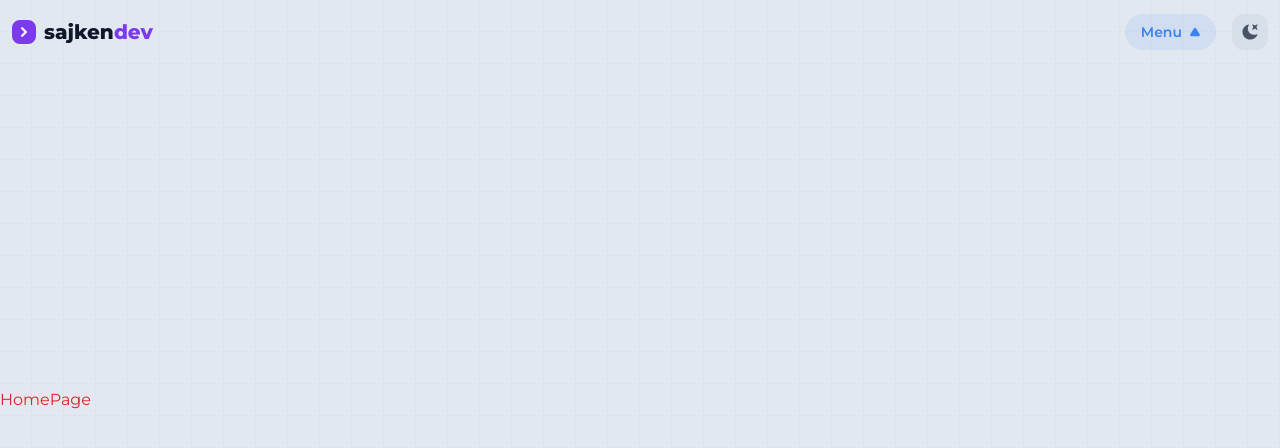
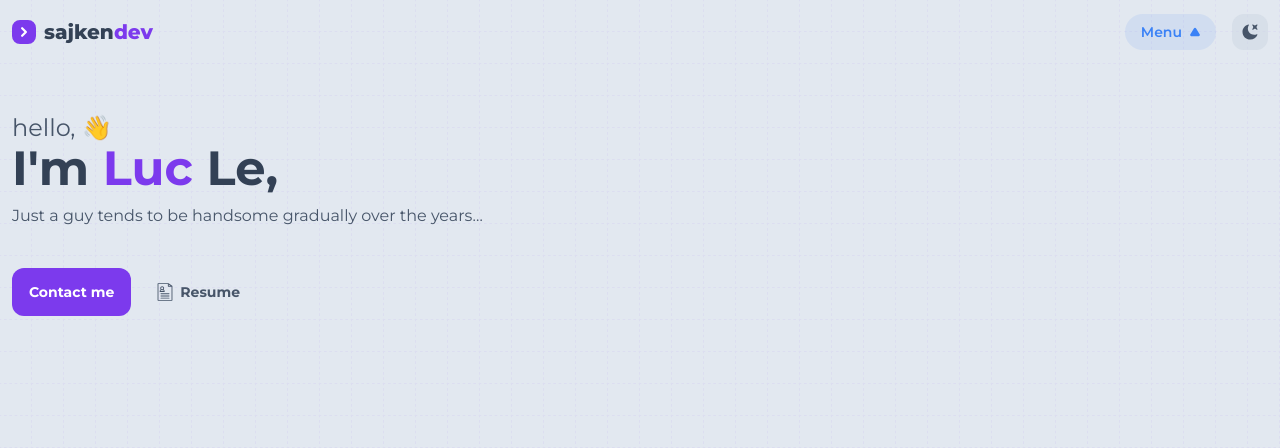
Before and after one commit to lesordev/luclt.dev, a Next.js app: page / in a window 1280 px wide. Shown: the top 448 px of the page. Built offline with nearby package versions, Linux system fonts and the light colour scheme.

Commit message:
init hero container

```diff
--- a/src/assets/icons/index.ts
+++ b/src/assets/icons/index.ts
@@ -2,4 +2,5 @@ export { default as SunFilledIcon } from './sun-filled.svg';
 export { default as MoonFilledIcon } from './moon-filled.svg';
 export { default as TerminalFilledIcon } from './terminal-filled.svg';
 export { default as TriangleFilledIcon } from './triangle-filled.svg';
-export { default as ArrowLeftIcon } from './arrow-left.svg';
+export { default as ChevronLeftIcon } from './arrow-left.svg';
+export { default as ResumeOutlineIcon } from './resume-outline.svg';
--- /dev/null
+++ b/src/features/home/containers/HeroContainer.tsx
@@ -0,0 +1,74 @@
+import { useEffect } from 'react';
+import clsx from 'clsx';
+import { m, useAnimationControls } from 'framer-motion';
+import Link from 'next/link';
+
+import { ResumeOutlineIcon } from '#/assets/icons';
+import { Button } from '#/shared/components/Button';
+
+export const HeroContainer = () => {
+  const animate = useAnimationControls();
+
+  useEffect(() => {
+    animate.start((i) => ({
+      x: [-32, 0],
+      opacity: [0, 1],
+      transition: {
+        delay: 0.1 * i,
+      },
+    }));
+  }, [animate]);
+
+  return (
+    <section className="px-3 pt-28">
+      <div>
+        <m.div
+          className={clsx('text-2xl text-slate-600', 'dark:text-slate-400')}
+          initial={{ opacity: 0 }}
+          animate={animate}
+          custom={0}
+        >
+          <span>hello, </span>
+          <span>👋</span>
+        </m.div>
+
+        <m.div
+          className="text-5xl font-bold"
+          initial={{ opacity: 0 }}
+          animate={animate}
+          custom={1}
+        >
+          <span>I&apos;m </span>
+          <span className="text-accent-600">Luc </span>
+          <span>Le,</span>
+        </m.div>
+
+        <m.div
+          className={clsx('mt-3 text-slate-600', 'dark:text-slate-400')}
+          initial={{ opacity: 0 }}
+          animate={animate}
+          custom={2}
+        >
+          Just a guy tends to be handsome gradually over the years…
+        </m.div>
+
+        <div className="mt-10 flex gap-2 text-sm font-semibold">
+          <m.div initial={{ opacity: 0 }} animate={animate} custom={3}>
+            <Link href="/works/contact">
+              <Button>Contact me</Button>
+            </Link>
+          </m.div>
+
+          <m.div initial={{ opacity: 0 }} animate={animate} custom={4}>
+            <Link href="/">
+              <Button type="ghost">
+                <ResumeOutlineIcon className="text-lg" />
+                <span>Resume</span>
+              </Button>
+            </Link>
+          </m.div>
+        </div>
+      </div>
+    </section>
+  );
+};
--- a/src/layouts/MainLayout/index.tsx
+++ b/src/layouts/MainLayout/index.tsx
@@ -11,7 +11,7 @@ type MainLayoutProps = PropsWithChildren & {
 export const MainLayout = ({ children }: MainLayoutProps) => {
   return (
     <>
-      <header className="fixed h-16 w-full">
+      <header className="fixed z-50 h-16 w-full">
         <div className="mx-auto flex h-full max-w-7xl items-center justify-between px-3">
           <div className="flex items-center gap-4">
             <Logo />
--- a/src/pages/index.tsx
+++ b/src/pages/index.tsx
@@ -1,7 +1,9 @@
+import { HeroContainer } from '#/features/home/containers/HeroContainer';
+
 export default function HomePage() {
   return (
-    <section className="flex h-screen items-center text-red-600">
-      HomePage
-    </section>
+    <>
+      <HeroContainer />
+    </>
   );
 }
--- /dev/null
+++ b/src/shared/components/Button.tsx
@@ -0,0 +1,29 @@
+import type { PropsWithChildren } from 'react';
+import clsx from 'clsx';
+
+type ButtonProps = PropsWithChildren & {
+  type?: 'solid' | 'ghost' | 'soft' | 'underline';
+};
+
+export const Button = ({ children, type = 'solid' }: ButtonProps) => {
+  return (
+    <button
+      className={clsx(
+        'flex h-12 w-max  items-center justify-center gap-1.5 rounded-md border border-transparent px-4 text-center text-sm font-bold transition duration-150',
+        'md:rounded-xl',
+        type === 'solid' && [
+          'bg-accent-600 text-white',
+          'hover:bg-accent-700',
+          'dark:bg-accent-600 dark:hover:bg-accent-500',
+        ],
+        type === 'ghost' && [
+          'text-slate-600',
+          'hover:text-slate-700',
+          'dark:text-slate-400 dark:hover:text-slate-300',
+        ]
+      )}
+    >
+      {children}
+    </button>
+  );
+};
--- a/src/shared/components/Logo.tsx
+++ b/src/shared/components/Logo.tsx
@@ -2,7 +2,7 @@ import clsx from 'clsx';
 import Link from 'next/link';
 import { useRouter } from 'next/router';
 
-import { ArrowLeftIcon } from '#/assets/icons';
+import { ChevronLeftIcon } from '#/assets/icons';
 
 export const Logo = () => {
   const { pathname } = useRouter();
@@ -10,10 +10,10 @@ export const Logo = () => {
   return (
     <div>
       <Link className="flex items-center gap-2" href="/">
-        <ArrowLeftIcon
+        <ChevronLeftIcon
           className={clsx(
-            'rounded-lg border-[3px] border-accent-600 text-2xl text-accent-600',
-            pathname === '/' && 'bg-accent-600 text-white'
+            'rounded-lg border-[3px] border-accent-600 text-2xl',
+            pathname === '/' ? 'bg-accent-600 text-white' : 'text-accent-600'
           )}
         />
         <div className="text-xl font-extrabold">
--- a/src/shared/components/SwitchThemeIcon.tsx
+++ b/src/shared/components/SwitchThemeIcon.tsx
@@ -36,7 +36,9 @@ export const SwitchThemeIcon = (props: SVGProps<SVGSVGElement>) => {
   }, []);
 
   const handleSwitchTheme = async () => {
-    animate.set({ backgroundColor: isDark ? '#e2e8f0' : '#0f172a' });
+    animate.set({
+      backgroundColor: isDark ? '#e2e8f0' : '#0f172a',
+    });
 
     // stage 1 - scale, opaque the transition.
     await animate.start({
@@ -58,7 +60,11 @@ export const SwitchThemeIcon = (props: SVGProps<SVGSVGElement>) => {
     });
 
     // stage 3 - reset scale and opacity to default property
-    animate.set({ scale: 0, opacity: 1, borderRadius: 9999 });
+    animate.set({
+      scale: 0,
+      opacity: 1,
+      borderRadius: 9999,
+    });
   };
 
   return (
@@ -69,7 +75,7 @@ export const SwitchThemeIcon = (props: SVGProps<SVGSVGElement>) => {
       />
       <button
         className={clsx(
-          'flex h-9 w-9 items-center justify-center rounded-xl bg-slate-300/50 text-slate-800 outline-none',
+          'flex h-9 w-9 items-center justify-center rounded-xl bg-slate-300/50 text-slate-700 outline-none',
           'hover:bg-slate-300/70 sm:ml-0',
           'dark:bg-slate-800/50 dark:text-slate-100 dark:hover:bg-slate-700/50'
         )}
--- a/src/styles/globals.css
+++ b/src/styles/globals.css
@@ -4,7 +4,7 @@
 
 body {
   @apply bg-[url(/images/grid.svg)];
-  @apply bg-slate-200 text-slate-900;
+  @apply bg-slate-200 text-slate-700;
   @apply dark:bg-slate-900 dark:text-slate-200 dark:[color-scheme:dark];
 }
 
--- a/tsconfig.json
+++ b/tsconfig.json
@@ -21,5 +21,5 @@
     "noUncheckedIndexedAccess": true
   },
   "include": ["**/*.ts", "**/*.tsx", "@types/**/*.d.ts"],
-  "exclude": ["node_modules"]
+  "exclude": ["node_modules", "next-enc.d.ts"]
 }
```
Also changed, not shown: src/assets/icons/resume-outline.svg (added).
